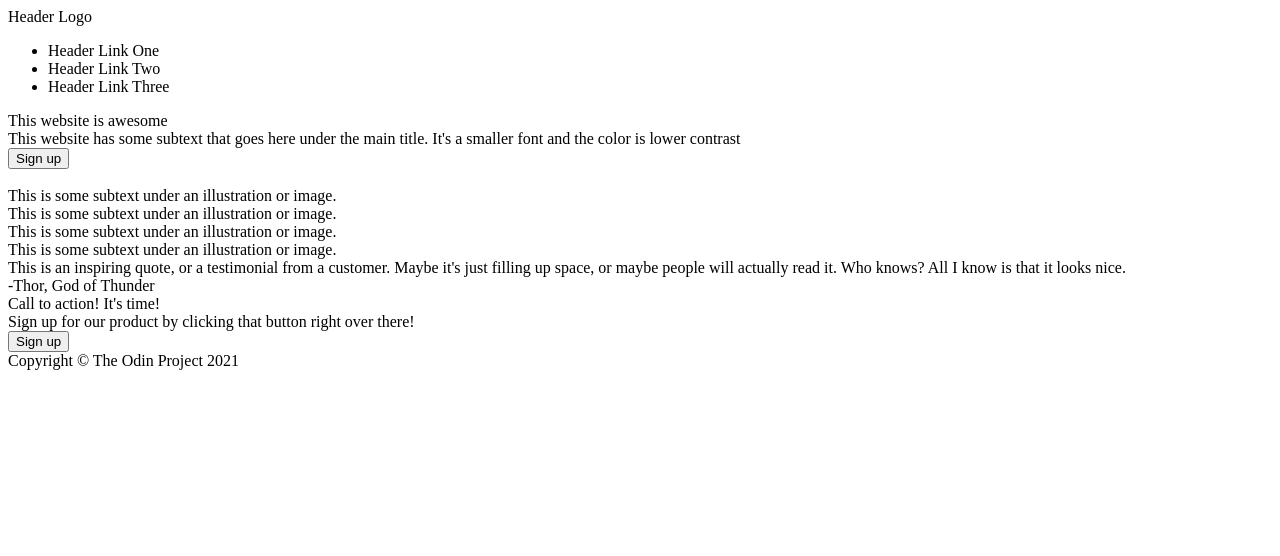
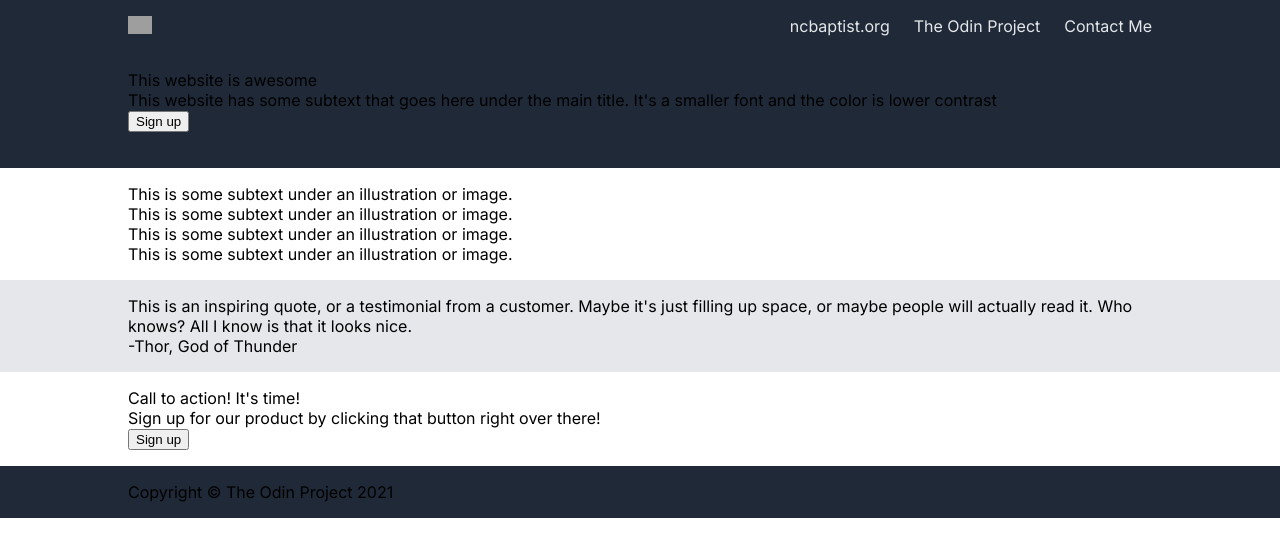
Before and after one commit to Terminan/example-webpage, a plain HTML site: page index.html in a window 1280 px wide. Drawn offline with Linux system fonts and the light colour scheme; grey boxes are pictures that could not be loaded; a web font is replaced by a local one.

Commit message:
Add styles to the header of index.html

```diff
--- a/index.html
+++ b/index.html
@@ -3,18 +3,23 @@
 <head>
     <meta charset="UTF-8">
     <meta name="viewport" content="width=device-width, initial-scale=1.0">
+    <link rel="stylesheet" href="styles.css">
+    <link rel="stylesheet" href="https://use.typekit.net/ncq8kex.css">
+    <link rel="preconnect" href="https://fonts.googleapis.com">
+    <link rel="preconnect" href="https://fonts.gstatic.com" crossorigin>
+    <link href="https://fonts.googleapis.com/css2?family=Inter:wght@100..900&display=swap" rel="stylesheet">
     <title>NC Baptists | WebNC</title>
 </head>
 <body>
     <div class="header">
         <div class="logo">
-            Header Logo
+            <img src="https://ncbaptist.org/wp-content/uploads/NCBaptist_Horiz_White.png" width="auto" height="18px">
         </div>
         <div class="links">
             <ul>
-                <li>Header Link One</li>
-                <li>Header Link Two</li>
-                <li>Header Link Three</li>
+                <li><a href="https://ncbaptist.org/" target="_blank" rel="noopener noreferrer">ncbaptist.org</a></li>
+                <li><a href="https://www.theodinproject.com/" target="_blank" rel="noopener noreferrer">The Odin Project</a></li>
+                <li><a href="mailto:dtoone@ncbaptist.org" target="_blank" rel="noopener noreferrer">Contact Me</a></li>
             </ul>
         </div>
     </div>
--- a/styles.css
+++ b/styles.css
@@ -0,0 +1,43 @@
+body {
+    font-family: Altivo, Inter, sans-serif;
+    display: flex;
+    flex-direction: column;
+    margin: 0;
+}
+
+ul {
+    display: flex;
+    list-style-type: none;
+    margin: 0;
+    padding: 0;
+    gap: 24px;
+}
+
+a {
+    text-decoration: none;
+    color: #e5e7eb;
+}
+
+.header,
+.title,
+.feed,
+.quote,
+.cta,
+.footer {
+    padding: 16px 128px;
+}
+
+.header,
+.title,
+.footer {
+    background-color: #1f2937;
+}
+
+.header {
+    display: flex;
+    justify-content: space-between;
+}
+
+.quote {
+    background-color: #e5e7eb;
+}
```
